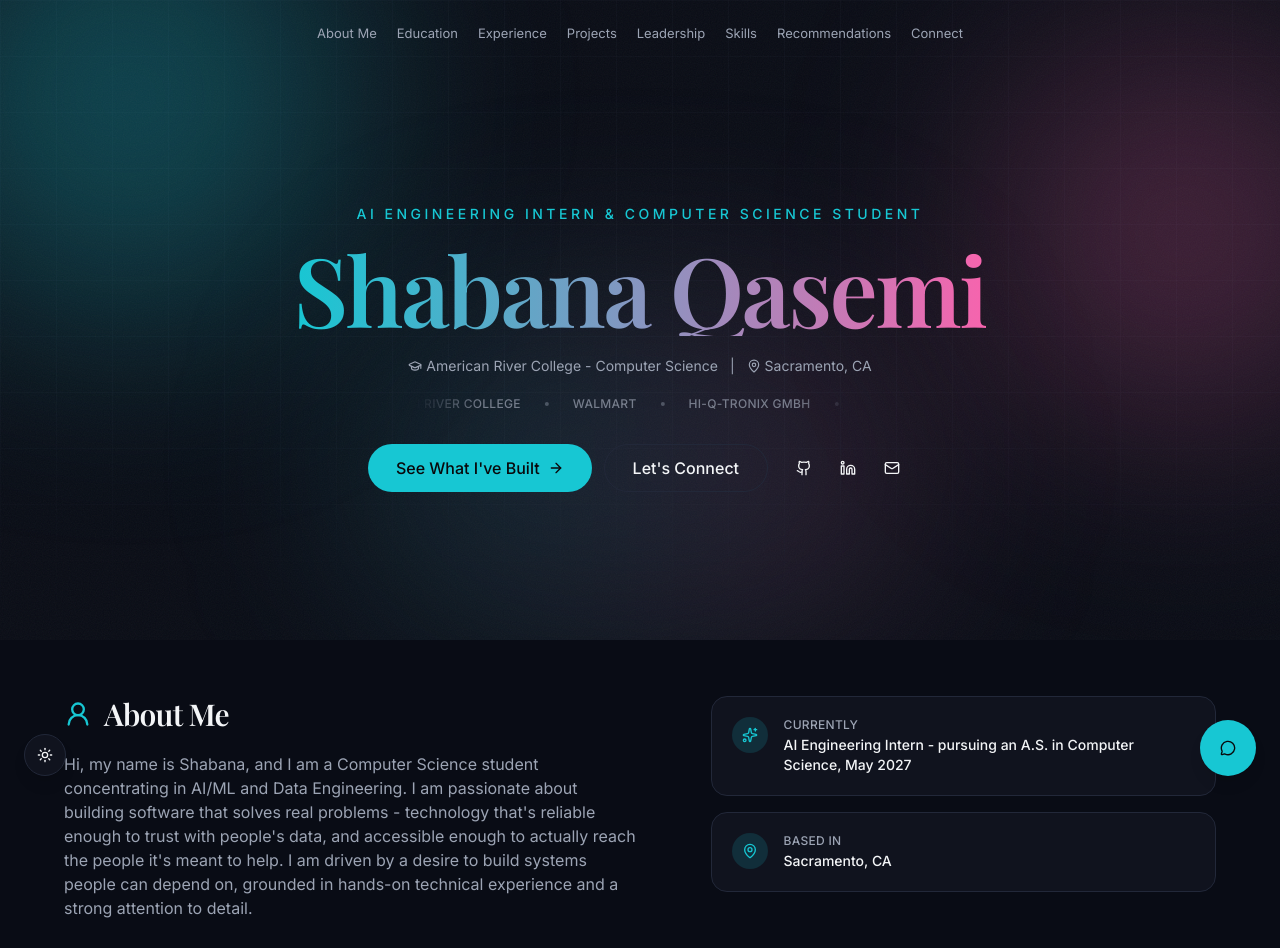
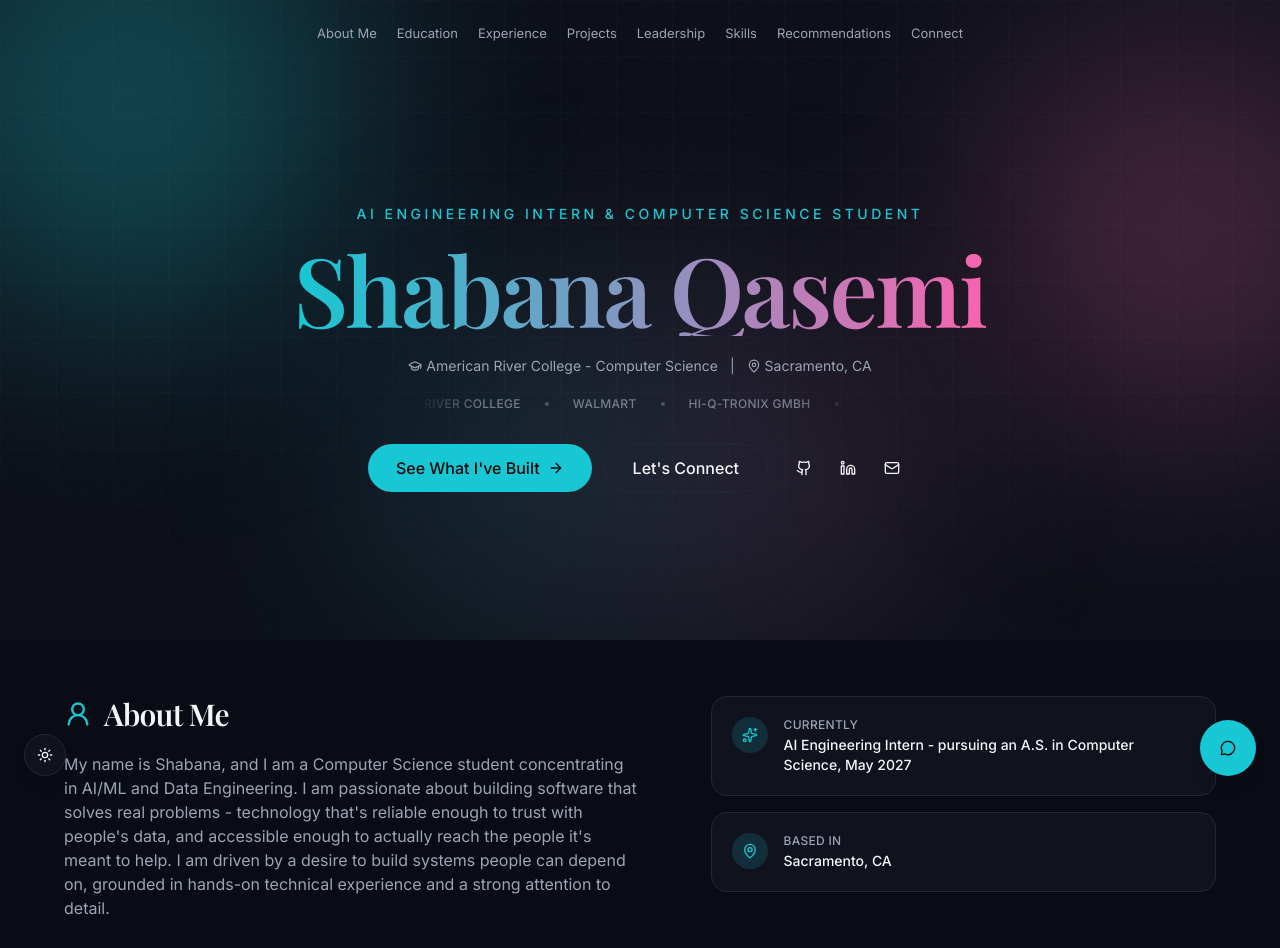
Before and after one commit to shabana-qasemi/shabana-qasemi.github.io, a Next.js app: page / in a window 1280 px wide. Shown: the top 948 px of the page. Built offline with nearby package versions, Linux system fonts and the light colour scheme; a web font is replaced by a local one.

Commit message:
Trim greeting from About Me bio

```diff
--- a/data/portfolio.ts
+++ b/data/portfolio.ts
@@ -9,7 +9,7 @@ export const personalInfo = {
   initials: "SQ",
   role: "AI Engineering Intern & Computer Science Student",
   tagline:
-    "Hi, my name is Shabana, and I am a Computer Science student concentrating in AI/ML and Data Engineering. I am passionate about building software that solves real problems - technology that's reliable enough to trust with people's data, and accessible enough to actually reach the people it's meant to help. I am driven by a desire to build systems people can depend on, grounded in hands-on technical experience and a strong attention to detail.",
+    "My name is Shabana, and I am a Computer Science student concentrating in AI/ML and Data Engineering. I am passionate about building software that solves real problems - technology that's reliable enough to trust with people's data, and accessible enough to actually reach the people it's meant to help. I am driven by a desire to build systems people can depend on, grounded in hands-on technical experience and a strong attention to detail.",
   location: "Sacramento, CA",
   email: "qasemi.shabana@gmail.com",
   github: "https://github.com/shabana-qasemi",
```
